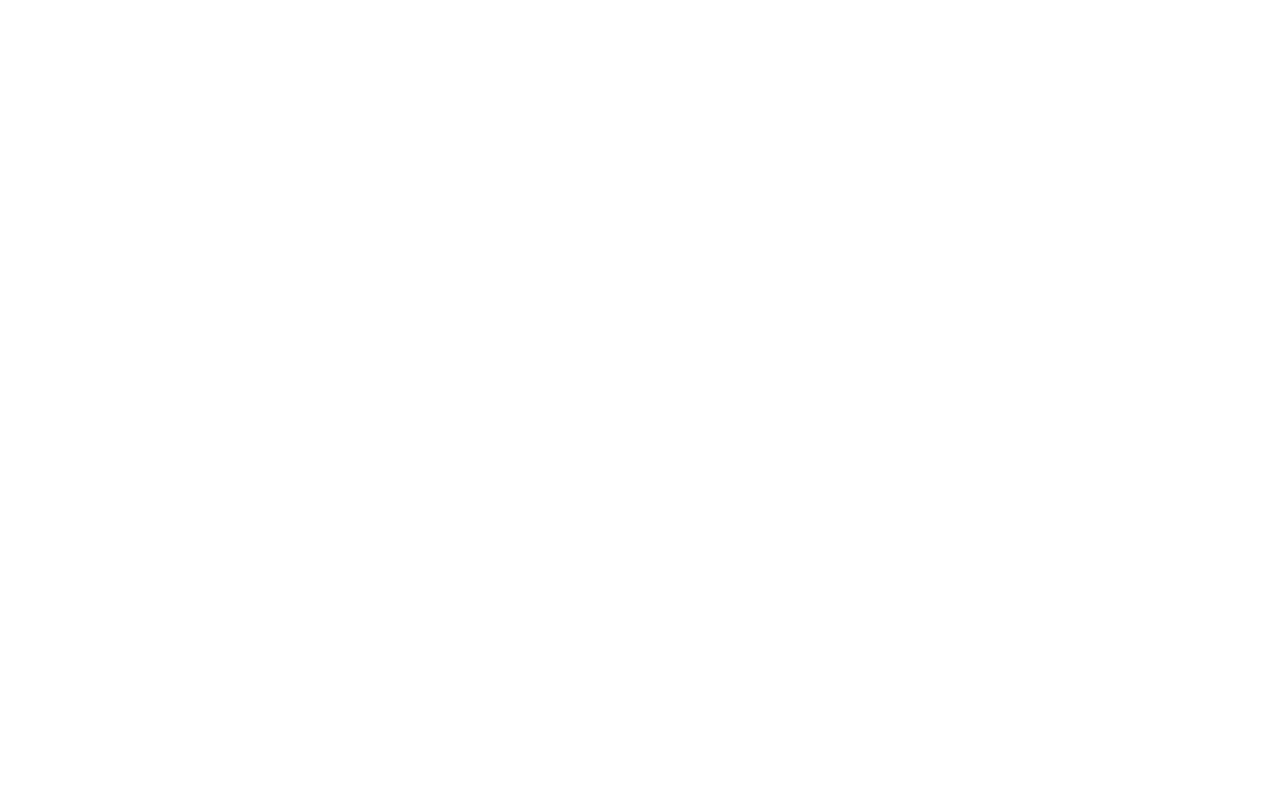
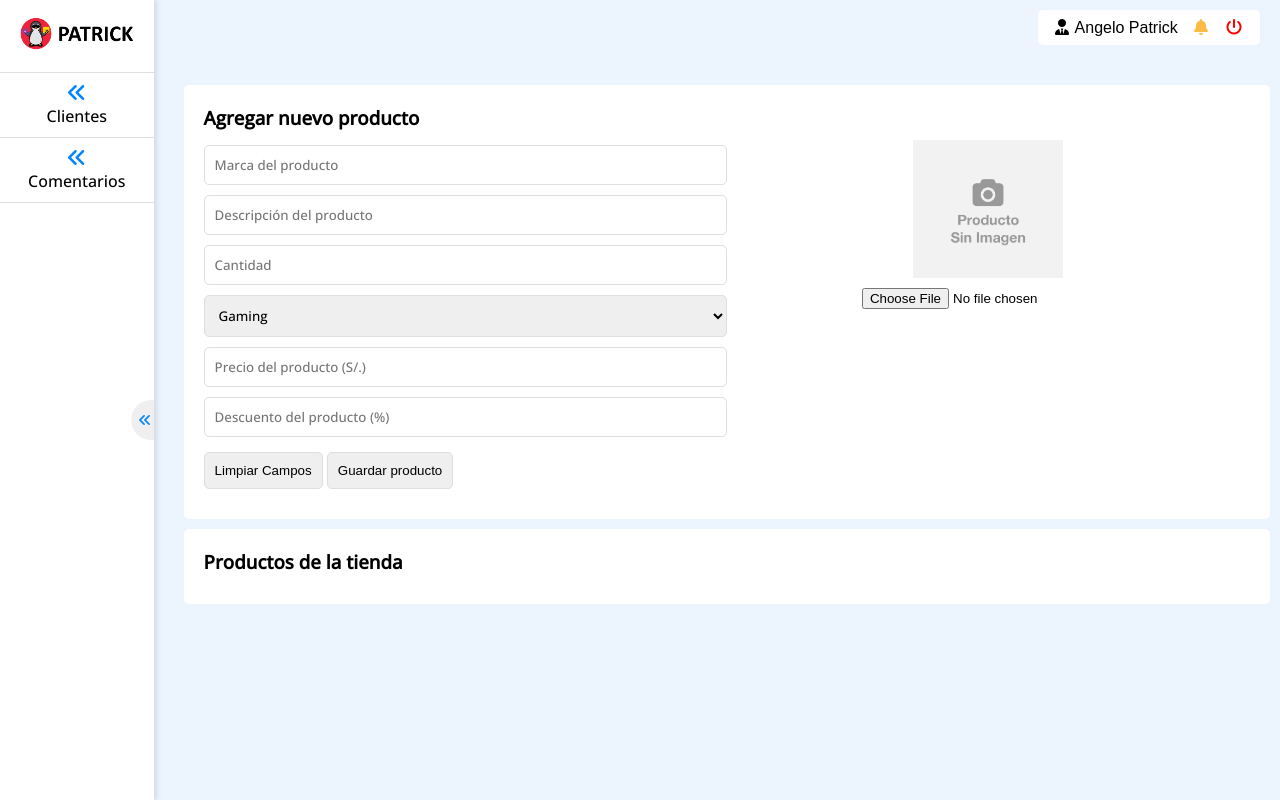
Before and after one commit to DonVoid18/panel_control_tienda_online, a PHP site: page / in a window 1280 px wide. Before the commit the page is empty. Run offline with PHP 8.4, Linux system fonts and the light colour scheme; some libraries are stand-ins or nearby versions; some web fonts are replaced.

Commit message:
La carpeta php a sido agregada

```diff
--- a/estilos/estilo_productos.css
+++ b/estilos/estilo_productos.css
@@ -13,11 +13,14 @@
     background-color: var(--color-primario);
     padding: var(--padding-containers-principales);
     margin: 10px;
+    padding: 20px;
+}
+.container_bloque_informacion_titulo{
+    padding-bottom: 10px;
 }
 .container_add_new_products{
     display: flex;
     flex-wrap: wrap;
-    padding: 20px;
 }
 .container_inputs_new_products{
     width: 50%;
@@ -36,7 +39,6 @@
 }
 /* css de los botones de confirmar producto*/
 .boton_add_product{
-    width: 49.5%;
     padding: 10px;
     border: 1px solid var(--color-border);
     border-radius: var(--border-radius-principal);
@@ -56,3 +58,6 @@
 .container_input_imagen_product img{
     width: 150px;
 }
+.input__image_product{
+    padding: 10px 0;
+}
--- a/estilos/estilos.css
+++ b/estilos/estilos.css
@@ -75,13 +75,11 @@
 }
 /* css de la seccion de botones */
 .seccion_menu_control{
+    text-decoration: none;
+    color: black;
     text-align: center;
-    padding: 15px;
-    background: none;
-    border: none;
-    font-size: 16px;
+    padding: 10px;
     font-family: 'Open Sans', sans-serif;
-    cursor: pointer;
     transition: 0.3s linear;
     border-bottom: 1px solid var(--color-border);
 }
--- a/index.php
+++ b/index.php
@@ -0,0 +1,67 @@
+<?php
+    require_once "php/head.php";
+?>
+</head>
+<body>
+    <div class="container_panel_control">
+
+        <!-- incluir las secciones -->
+        <?php
+            require_once "php/secciones_menu.php";
+        ?>
+        <div class="container_panel_control_principal">
+            <!-- includir el nombre del administrador -->
+            <?php
+                require_once "php/name_usuario.php";
+            ?>
+            <div class="container_panel_control_principal_informacion">
+                <div class="container_bloque_informacion">
+                    <div class="container_bloque_informacion_titulo">
+                        <h3>Agregar nuevo producto</h3>
+                    </div>
+                    <div class="container_add_new_products">
+                        <div class="container_inputs_new_products">
+                            <div class="input_add_product">
+                                <input type="text" class="input_object_add_product" placeholder="Marca del producto">
+                            </div>
+                            <div class="input_add_product">
+                                <input type="text" class="input_object_add_product" placeholder="Descripción del producto">
+                            </div>
+                            <div class="input_add_product">
+                                <input type="number" class="input_object_add_product" placeholder="Cantidad" min="0">
+                            </div>
+                            <div class="input_add_product">
+                                <select name="" id="" class="input_object_add_product">
+                                    <option value="">Gaming</option>
+                                    <option value="">Televisores</option>
+                                    <option value="">Celulares</option>
+                                </select>
+                            </div>
+                            <div class="input_add_product">
+                                <input type="number" class="input_object_add_product" placeholder="Precio del producto (S/.)" min="0">
+                            </div>
+                            <div class="input_add_product">
+                                <input type="number" class="input_object_add_product" placeholder="Descuento del producto (%)" min="0">
+                            </div>
+                            <div class="input_add_product">
+                                <button class="boton_add_product">Limpiar Campos</button>
+                                <button class="boton_add_product">Guardar producto</button>
+                            </div>
+                        </div>
+                        <div class="container_input_imagen_product">
+                            <img src="imagenes/producto-sin-imagen.png" alt="Imagen del producto">
+                            <input type="file" class="input__image_product">
+                        </div>
+                    </div>
+                </div>
+                <div class="container_bloque_informacion">
+                    <div class="container_bloque_informacion_titulo">
+                        <h3>Productos de la tienda</h3>
+                    </div>
+                </div>
+            </div>
+        </div>
+    </div>
+<?php
+    require_once "php/footer.php";
+?>
--- /dev/null
+++ b/php/footer.php
@@ -0,0 +1,4 @@
+<script src="codigo/boton_ocultar.js"></script>
+    <script src="https://kit.fontawesome.com/71a4b48035.js" crossorigin="anonymous"></script>
+</body>
+</html>
--- /dev/null
+++ b/php/head.php
@@ -0,0 +1,17 @@
+<!DOCTYPE html>
+<html lang="es">
+<head>
+    <meta charset="UTF-8">
+    <meta http-equiv="X-UA-Compatible" content="IE=edge">
+    <meta name="viewport" content="width=device-width, initial-scale=1.0">
+    <title>Document</title>
+    <link rel="stylesheet" href="estilos/estilos.css">
+    <link rel="preconnect" href="https://fonts.gstatic.com" crossorigin>
+    <link href="https://fonts.googleapis.com/css2?family=Lato:ital,wght@0,300;0,400;1,400&family=Open+Sans:wght@500&family=Roboto:wght@300&family=Rubik:ital,wght@0,400;1,300&family=Source+Sans+Pro:wght@300;400&display=swap" rel="stylesheet">
+    <link href="https://fonts.googleapis.co m/css2?family=Lato:ital,wght@0,300;0,400;1,400&family=Open+Sans:wght@500&family=Roboto:wght@300&family=Rubik:ital,wght@0,400;1,300&display=swap" rel="stylesheet">
+    <?php
+        $ruta_carpeta_raiz = "/PANEL_CONTROL_TIENDA_ONLINE";//cambiar cada vez que el nombre de la carpeta raiz cambie
+        $link_base_root = $_SERVER['REQUEST_SCHEME'] . '://' . $_SERVER['HTTP_HOST'].$ruta_carpeta_raiz;
+        $base_link = realpath($_SERVER["DOCUMENT_ROOT"]).$ruta_carpeta_raiz;
+    ?>
+    <link rel="stylesheet" href="estilos/estilo_productos.css">
--- /dev/null
+++ b/php/name_usuario.php
@@ -0,0 +1,17 @@
+<div class="container_notify_panel">
+    <div class="container_botones_notify_panel">
+        <button class="boton_notify">
+            <i class="fas fa-user-tie"></i>
+            Angelo Patrick
+            <span class="tooltiptext">Cuenta de usuario</span>
+        </button>
+        <button class="boton_notify">
+            <i class="fas fa-bell"></i>
+            <span class="tooltiptext">Actividad del panel</span>
+        </button>
+        <button class="boton_notify">
+            <i class="fas fa-power-off"></i>
+            <span class="tooltiptext">Cerrar sesión</span>
+        </button>
+    </div>
+</div>
--- /dev/null
+++ b/php/secciones_menu.php
@@ -0,0 +1,27 @@
+<div class="container_panel_control_menu">
+    <div class="container_logo_panel_menu">
+        <img src="imagenes/logo_pagina_principal.png" alt="Logo del menú">
+    </div>
+    <div class="container_botones_seccion_panel">
+        <a href="" class="seccion_menu_control">
+            <div class="container__menu_control">
+                <i class="fas fa-angle-double-left"></i>
+                <span class="seccion_menu_control_text">
+                    Clientes
+                </span>
+            </div>
+        </a>
+        <a href="" class="seccion_menu_control">
+            <div class="container__menu_control">
+                <i class="fas fa-angle-double-left"></i>
+                <span class="seccion_menu_control_text">
+                    Comentarios
+                </span>
+            </div>
+        </a>
+    </div>
+    <button class="boton_menu_togle">
+        <i id="boton_abierto" class="fas fa-angle-double-left"></i>
+        <i id="boton_cerrado" class="fas fa-angle-double-right"></i>
+    </button>
+</div>
```
Also changed, not shown: index.html (deleted, +0 -114 lines).
